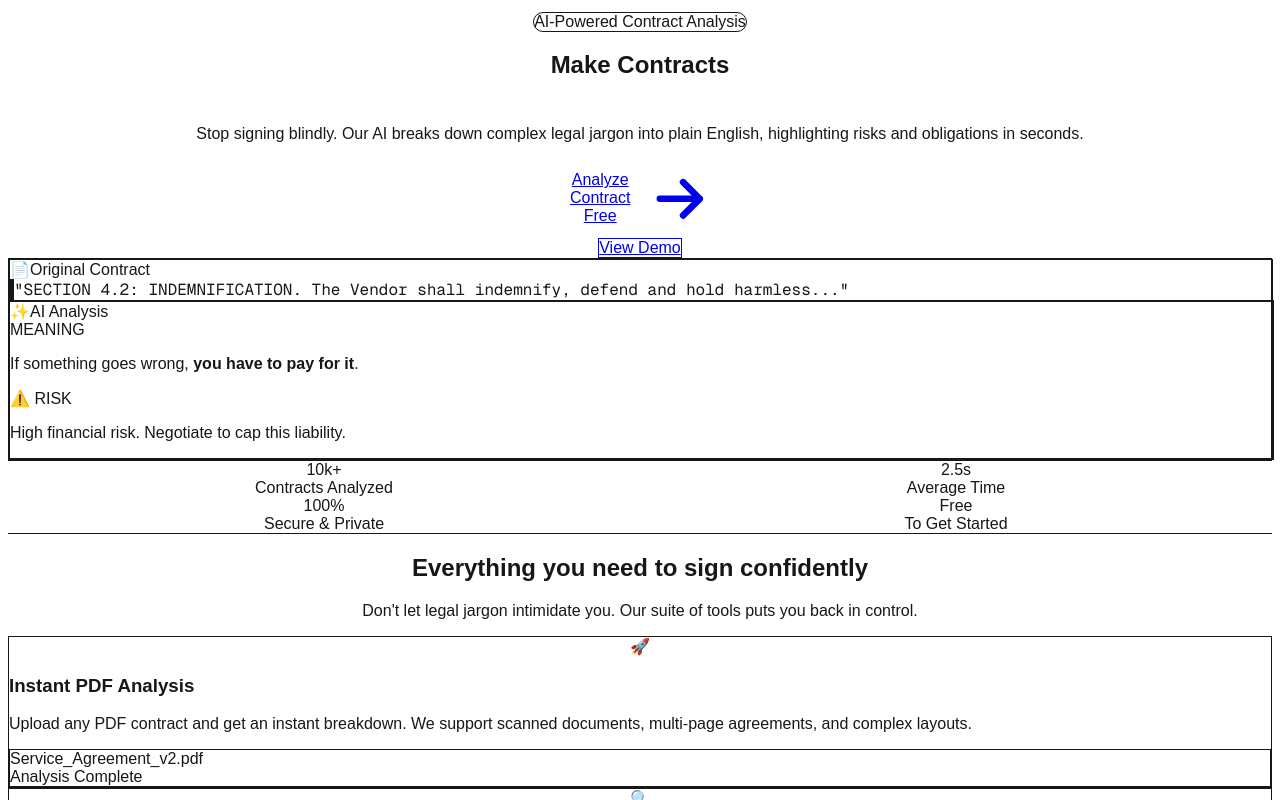
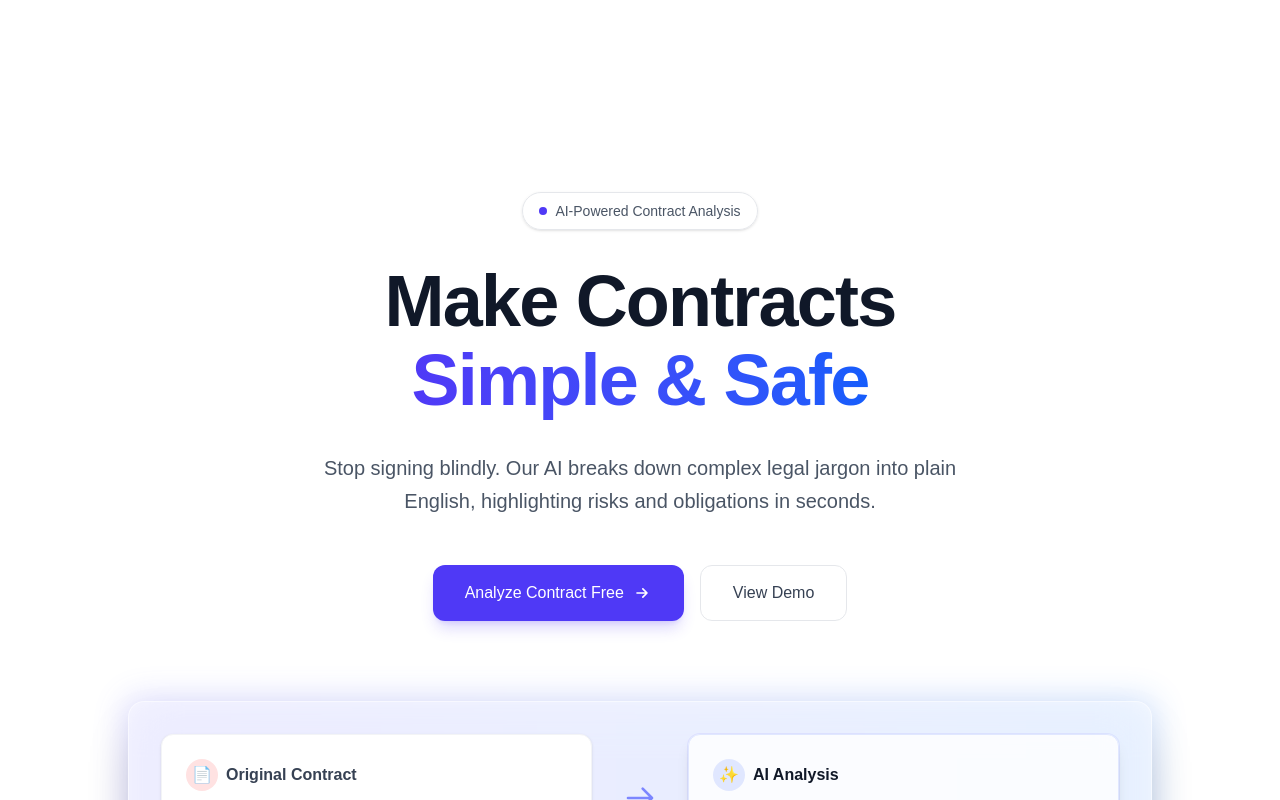
Before and after one commit to ritesh-1918/AgreeSmart-AI, a Next.js app: page / in a window 1280 px wide. Shown: the top 800 px of the page. Built offline with nearby package versions, Linux system fonts and the light colour scheme.

Commit message:
fix: revert to using tailwind v4 native config to fix styles

```diff
--- a/app/globals.css
+++ b/app/globals.css
@@ -1,6 +1,4 @@
-@tailwind base;
-@tailwind components;
-@tailwind utilities;
+@import "tailwindcss";
 
 :root {
   --background: #ffffff;
--- a/tailwind.config.ts
+++ /dev/null
@@ -1,25 +0,0 @@
-import type { Config } from "tailwindcss";
-
-const config: Config = {
-    darkMode: 'class',
-    content: [
-        "./pages/**/*.{js,ts,jsx,tsx,mdx}",
-        "./components/**/*.{js,ts,jsx,tsx,mdx}",
-        "./app/**/*.{js,ts,jsx,tsx,mdx}",
-    ],
-    theme: {
-        extend: {
-            colors: {
-                background: "var(--background)",
-                foreground: "var(--foreground)",
-            },
-            backgroundImage: {
-                'gradient-radial': 'radial-gradient(var(--tw-gradient-stops))',
-                'gradient-conic':
-                    'conic-gradient(from 180deg at 50% 50%, var(--tw-gradient-stops))',
-            },
-        },
-    },
-    plugins: [],
-};
-export default config;
```
